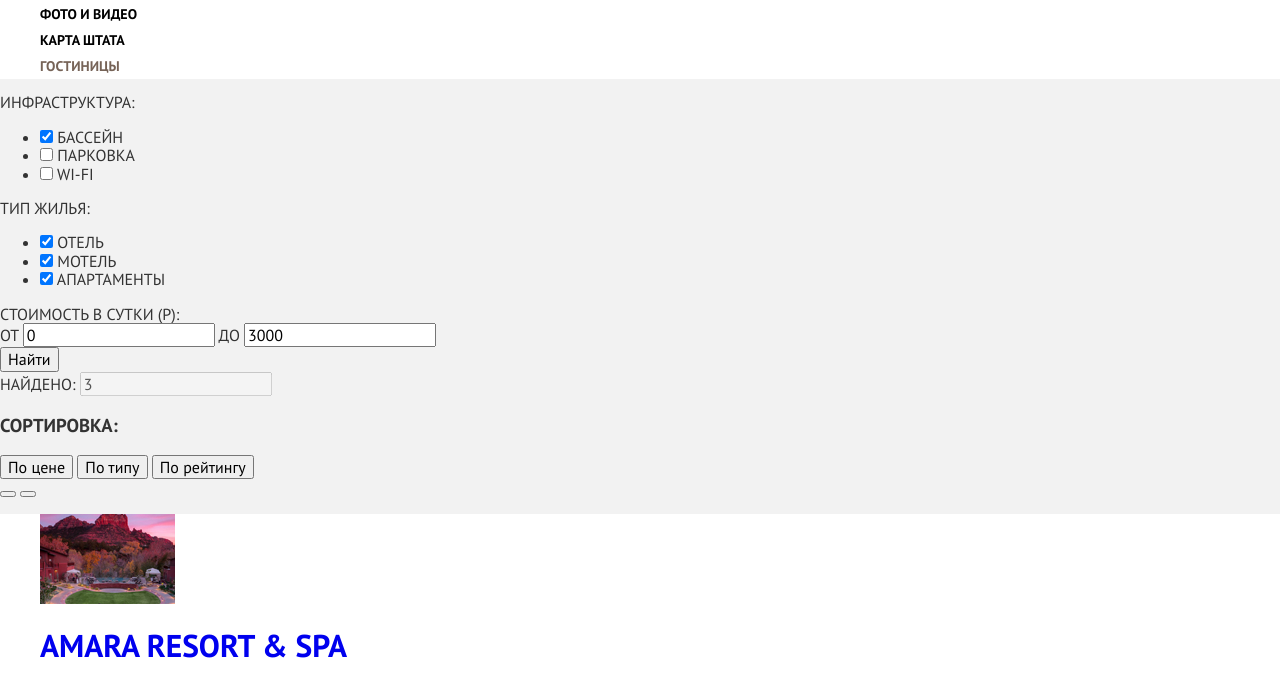
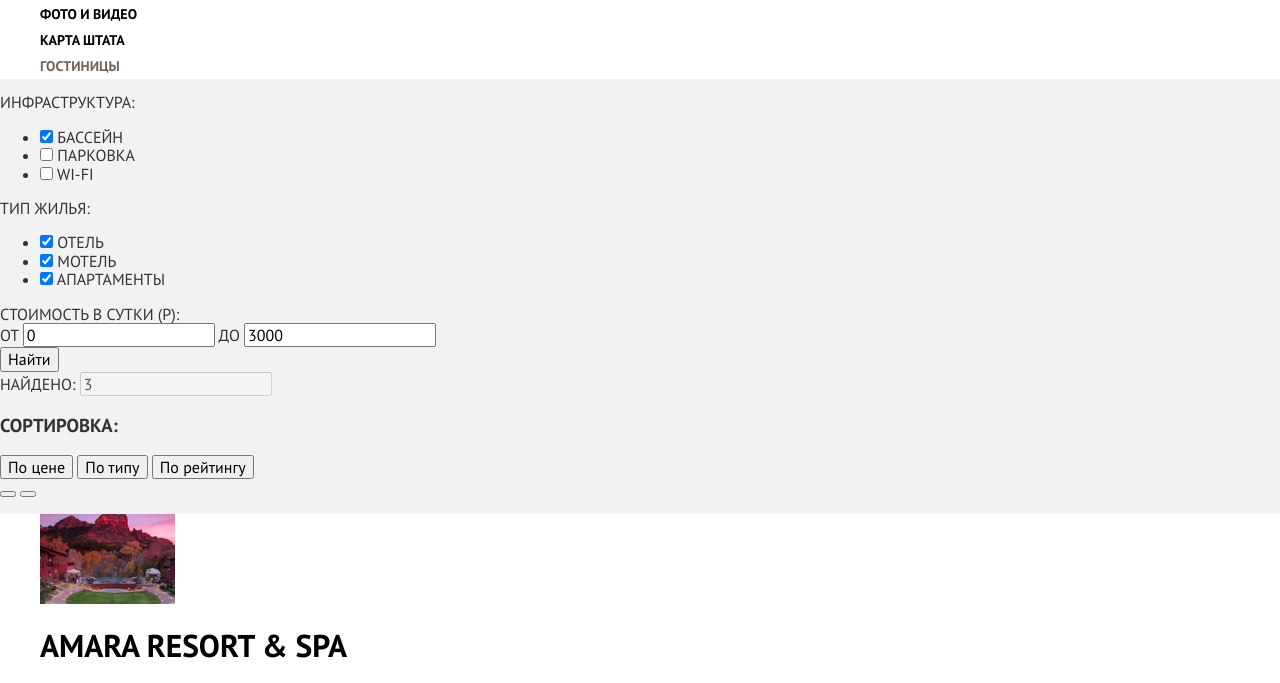
Before and after one commit to Ktoita/1350499-sedona-28, a plain HTML site: page hotels.html in a window 1280 px wide. Shown: the part 112-795 px from the top of the page. Drawn offline with Linux system fonts and the light colour scheme.

Commit message:
Начинаем базовую стилизацию

```diff
--- a/css/style.css
+++ b/css/style.css
@@ -216,6 +216,7 @@ img {
 }
 
 .info-1__name {
+    color: var(--basic-black);
     font-size: 21px;
     line-height: 26px;
     font-weight: 700;
```
